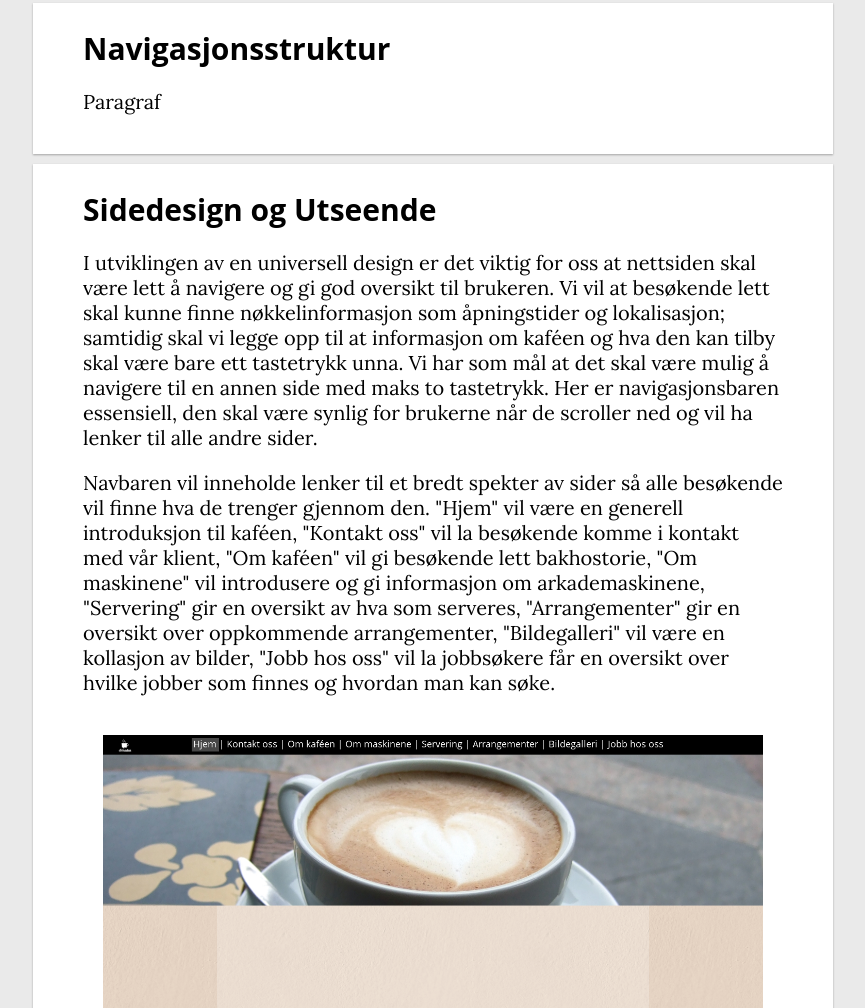
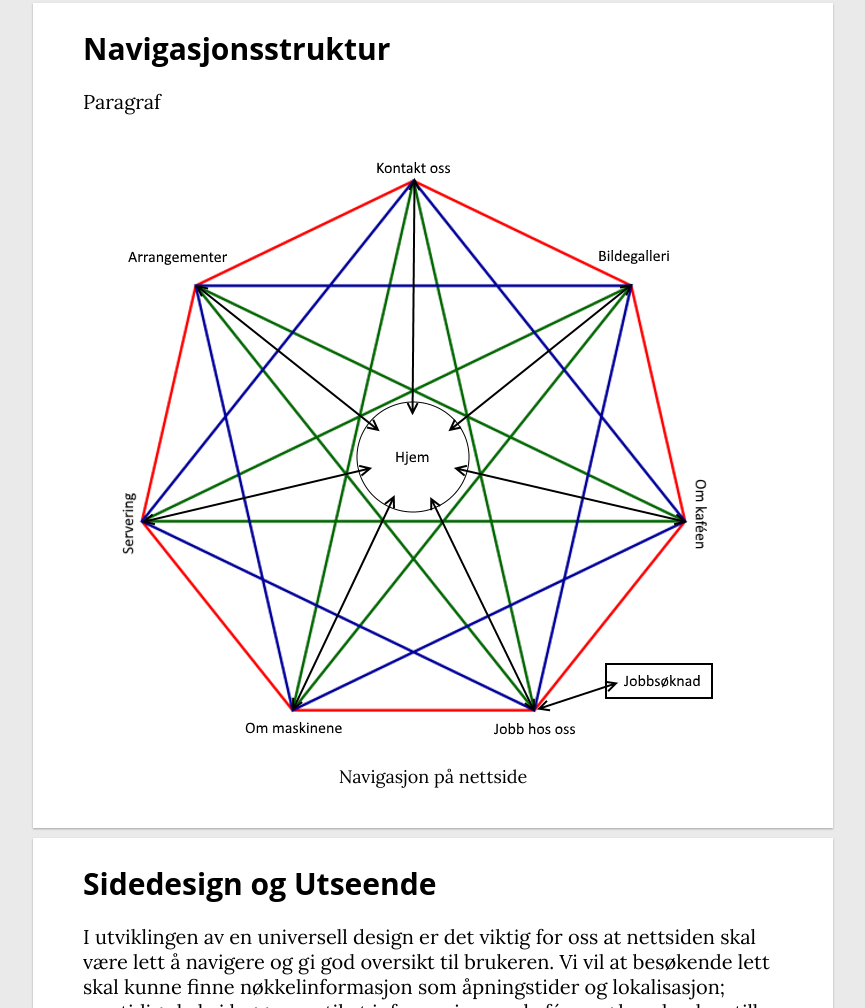
Before and after one commit to Artorp/WebTekGruppeProd, a plain HTML site: page P2_design/P2_design.html in a window 1280 px wide. Shown: the part 899-1907 px from the top of the page, without its empty margins (207-1072 px from the left). Drawn offline with Linux system fonts and the light colour scheme.

Commit message:
Navigasjon
Navigasjon på nettside

```diff
--- a/P2_design/P2_design.html
+++ b/P2_design/P2_design.html
@@ -38,6 +38,10 @@ Filename: P2_design.html
 			<section>
 				<h2>Navigasjonsstruktur</h2>
 				<p>Paragraf</p>
+				<figure>
+					<a href="img/Navigasjon.png"><img src="img/Navigasjon.png" alt="Navigasjon" title="Klikk bildet for full størrelse"></a>
+					<figcaption>Navigasjon på nettside</figcaption>
+				</figure>
 			</section>
 			<section>
 				<h2>Sidedesign og Utseende</h2>
```
Also changed, not shown: P2_design/img/Navigasjon.png (added).
